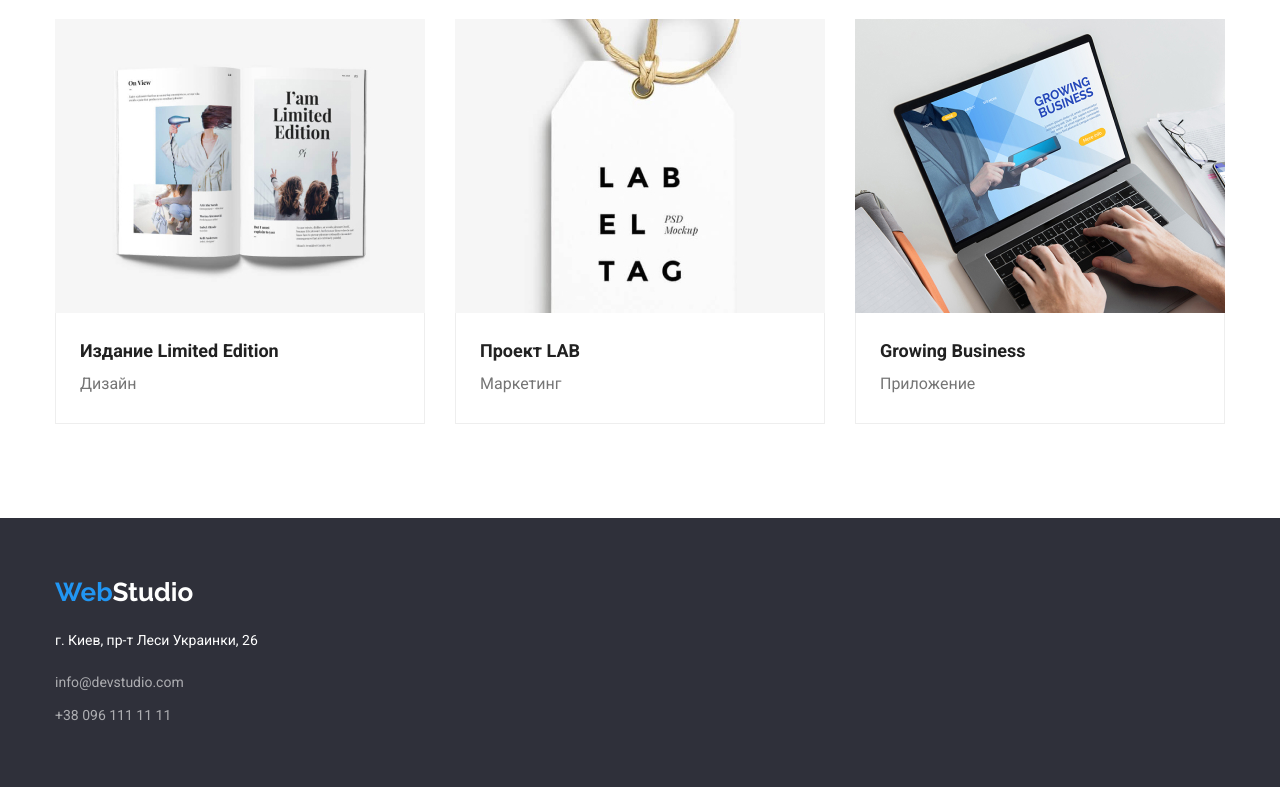
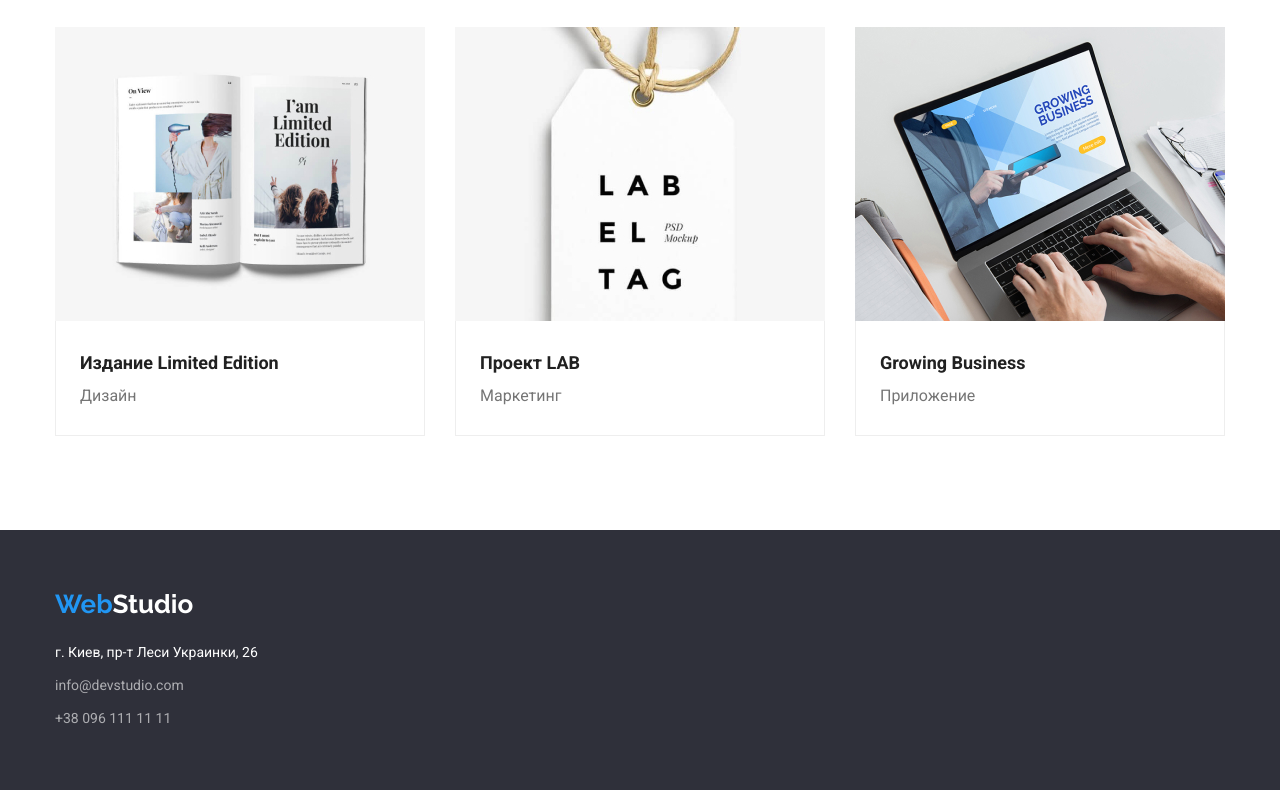
Before and after one commit to namekVrn/goit-markup-hw-03, a plain HTML site: page portfolio.html in a window 1280 px wide. Shown: the part 1114-1904 px from the top of the page. Drawn offline with Linux system fonts and the light colour scheme.

Commit message:
dz3(02.09.2021)

```diff
--- a/css/index.css
+++ b/css/index.css
@@ -10,6 +10,9 @@ body{
     font-family: var(--font-ferst);
     padding: 0;
     margin: 0;
+}
+img{
+    display: block;
 }
 *{
 box-sizing: border-box;
@@ -86,13 +89,15 @@ header{
     font-weight: 500;
     margin-right: 0px;
 }
+.header-link > li:first-child{
+    margin-right: 50px;
+}
 .header-mail{
     display: block;
     color: var(--ferst-color);
     text-decoration: none;
     font-size: 14px;
     font-weight: 500;
-    margin-right: 50px;
 }
 .header-mail:hover, .header-tel:hover{
     color: var(--style-color);
@@ -139,9 +144,16 @@ header{
        background: #1b7ac7;
     }
     .advantages-hidden{
-        visibility: hidden;
-        margin: 0;
+        position: absolute;
+        width: 1px;
+        height: 1px;
+        margin: -1px;
+        border: 0;
         padding: 0;
+        white-space: nowrap;
+        clip-path: inset(100%);
+        clip: rect(0 0 0 0);
+        overflow: hidden;
     }
     .advantages-section{
         padding-top: 94px;
@@ -239,7 +251,7 @@ header{
         color:var(--second-color);
         text-align: center;
         margin: 0px;
-        padding-bottom: 10px;
+        margin-bottom: 10px;
     }
     .image-box > img {
         display: block;
@@ -264,19 +276,19 @@ header{
 /* Открываю footer */
 footer{
     background: var(--footer-bg);
+    padding-top: 60px;
+    padding-bottom: 60px;
 }
-.position-footer{
-    padding-top: 60px;
-}
+
 .reset-margin{
     margin: 0;
 }
 .address-footer{
-    padding-bottom: 60px;
     font-size: 14px;
     font-weight: 400;
     color: #fff;
     line-height: 24px;
+    margin-top: 20px;
 }
 
 .ft-color{
@@ -285,21 +297,22 @@ footer{
 .address-footer p{
     font-style: normal;
     margin: 0px;
-    padding-top: 20px;
     font-size: 14px;
     font-weight: 400;
     color: #fff;
     line-height: 24px;
 }
 .address-footer  a {
-    padding-top: 9px;
+    margin-top: 9px;
     color: #fff;
     opacity: 60%;
     font-style: normal;
 }
 .footer-link{
-    padding-top: 9px;
+    padding: 0;
+    margin:0;
     display: inline-block;
+    margin-bottom: 0;
 
 }
 .footer-mail, .footer-tel{
--- a/css/portfolio.css
+++ b/css/portfolio.css
@@ -157,17 +157,15 @@ header{
 .action-link:hover{
     color:#fff;
     background:var(--style-color);
+    cursor:pointer;
 }
+
 .page-cards{
+    margin: 0px;
     margin-top: 50px;
-
-}
-.page-cards ul {
     display: flex;
     flex-wrap: wrap;
     padding: 0px;
-    margin: 0px;
-
 }
 .page-topbox{
     padding-top: 20px;
@@ -193,18 +191,20 @@ header{
     margin-bottom: 0px;
 }
 .page-title{
+    margin: 0px;
+    padding: 0px;
     color: var(--second-color);
     font-size: 18px;
     font-weight: bold;
     line-height: 36px;
-    margin: 0px;
+    margin-top: 4px;
 }
 .page-text{
+    margin: 0px;
     color: var(--ferst-color);
     font-size: 16px;
     font-weight: 400;
     line-height: 30px;
-    margin: 0px;
 }
 .filter > h1{
     display: none;
@@ -215,19 +215,19 @@ header{
 /* Открываю footer */
 footer{
     background: var(--footer-bg);
+    padding-top: 60px;
+    padding-bottom: 60px;
 }
-.position-footer{
-    padding-top: 60px;
-}
+
 .reset-margin{
     margin: 0;
 }
 .address-footer{
-    padding-bottom: 60px;
     font-size: 14px;
     font-weight: 400;
     color: #fff;
     line-height: 24px;
+    margin-top: 20px;
 }
 
 .ft-color{
@@ -236,21 +236,22 @@ footer{
 .address-footer p{
     font-style: normal;
     margin: 0px;
-    padding-top: 20px;
     font-size: 14px;
     font-weight: 400;
     color: #fff;
     line-height: 24px;
 }
 .address-footer  a {
-    padding-top: 9px;
+    margin-top: 9px;
     color: #fff;
     opacity: 60%;
     font-style: normal;
 }
 .footer-link{
-    padding-top: 9px;
+    padding: 0;
+    margin:0;
     display: inline-block;
+    margin-bottom: 0;
 
 }
 .footer-mail, .footer-tel{
--- a/portfolio.html
+++ b/portfolio.html
@@ -47,7 +47,7 @@
                                     <li><button type="button"  class="filter-link action-link" href="/">Дизайн</button></li>
                                     <li><button type="button"  class="filter-link action-link" href="/">Маркетинг</button></li>
                                 </ul>
-                        <div class="page-cards">
+
                             <ul class="page-cards">
                                 <li class="page-items">
                                     <a href="/">
@@ -123,23 +123,20 @@
                                     </a>
                                 </li>
                             </ul>
-                        </div>
+
                     </div>
                 </section>
 
         </main>
         <footer>
             <div class="container">
-                <div class="position-footer">
-                    <div class="logo-footer">
-                        <a class="logo-link" href="/">Web<span class="ft-color">Studio</span></a>
-                    </div>
+                    <a class="logo-link reset-margin" href="/">Web<span class="ft-color">Studio</span></a>
                     <address class="address-footer">
                         <p>г. Киев, пр-т Леси Украинки, 26 </p>
-                        <div class="footer-link">
+                        <ul class="footer-link">
                             <a class="footer-mail" href="mailto:info@devstudio.com">info@devstudio.com</a>
                             <a class="footer-tel" href="tel:+380961111111">+38 096 111 11 11</a>
-                        </div>
+                        </ul>
                     </address>
                 </div>
             </div>
```
Also changed, not shown: index.html (+3 -3 lines).
